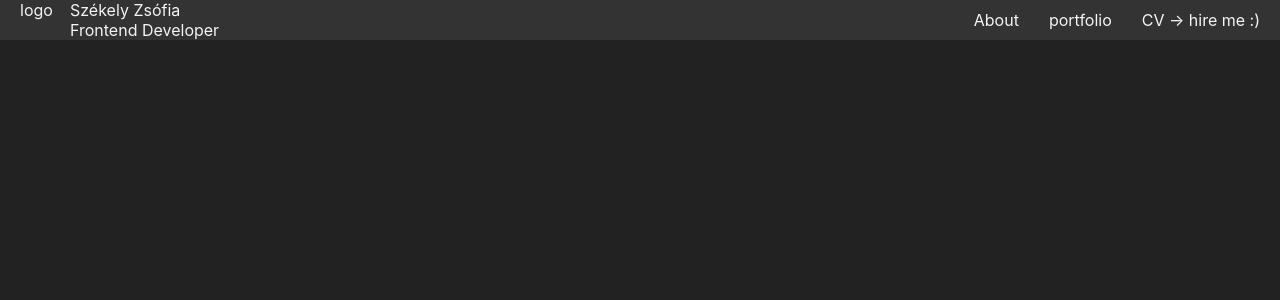
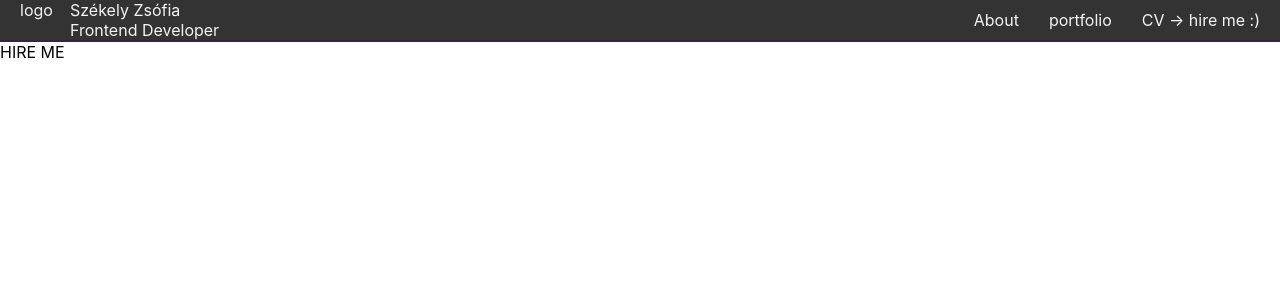
Before and after one commit to Scarlattea/react-course-app, a React (Create React App) app in the folder react-course/: page /hire_me in a window 1280 px wide. Shown: the top 300 px of the page. Built offline with nearby package versions, Linux system fonts and the light colour scheme.

Commit message:
basic routing set

```diff
--- a/react-course/package.json
+++ b/react-course/package.json
@@ -8,6 +8,7 @@
     "@testing-library/user-event": "^13.5.0",
     "react": "^18.2.0",
     "react-dom": "^18.2.0",
+    "react-router-dom": "^6.10.0",
     "react-scripts": "^5.0.1",
     "web-vitals": "^2.1.4"
   },
--- a/react-course/src/App.js
+++ b/react-course/src/App.js
@@ -2,12 +2,13 @@ import logo from './logo.svg';
 import './App.css';
 import Navbar from './components/Navbar/Navbar';
 import GeneralContent from './components/GeneralContent/GeneralContent';
+import { Outlet } from 'react-router-dom';
 
 function App() {
   return (
     <div>
       <Navbar></Navbar>
-      <GeneralContent></GeneralContent>
+      <Outlet/>
     </div>
   );
 }
--- /dev/null
+++ b/react-course/src/PageTwo/PageOne.js
@@ -0,0 +1,15 @@
+import '../App.css';
+import Navbar from '../components/Navbar/Navbar';
+import GeneralContent from '../components/GeneralContent/GeneralContent';
+
+function PageOne() {
+  return (
+    <div>
+      <Navbar></Navbar>
+      <GeneralContent></GeneralContent>
+      <div>MÁSIK OLDAL</div>
+    </div>
+  );
+}
+
+export default PageOne;
--- /dev/null
+++ b/react-course/src/components/HireMe/HireMe.js
@@ -0,0 +1,8 @@
+
+export default function HireMe(props){
+    return(
+        <div className="portfolio-menupage">
+            <div>HIRE ME</div>
+        </div>
+    );
+}
--- a/react-course/src/components/Navbar/Navbar.css
+++ b/react-course/src/components/Navbar/Navbar.css
@@ -8,6 +8,7 @@
   color: #f4f4f4;
   justify-content: space-between;
   padding: 0 20px;
+  border-bottom: 2px solid #3a2247;
 }
 .portfolio-navbar-container .navbar-short-inro-container {
   display: grid;
--- a/react-course/src/components/Navbar/Navbar.scss
+++ b/react-course/src/components/Navbar/Navbar.scss
@@ -7,6 +7,7 @@
     color: #f4f4f4;
     justify-content: space-between;
     padding: 0 20px;
+    border-bottom: 2px solid #3a2247;
     .navbar-short-inro-container{
         display: grid;
         grid-template-columns: 50px 200px;
--- /dev/null
+++ b/react-course/src/components/PortfolioMenuPage/PortfolioMenuPage.js
@@ -0,0 +1,8 @@
+
+export default function PortfoliMenuPage(props){
+    return(
+        <div className="portfolio-menupage">
+            <div>PORTFOLIO MENÜPAGE</div>
+        </div>
+    );
+}
--- a/react-course/src/index.js
+++ b/react-course/src/index.js
@@ -2,12 +2,26 @@ import React from 'react';
 import ReactDOM from 'react-dom/client';
 import './index.css';
 import App from './App';
+import PageOne from './PageTwo/PageOne';
 import reportWebVitals from './reportWebVitals';
+import {RouterProvider ,  createBrowserRouter} from 'react-router-dom';
+import GeneralContent from './components/GeneralContent/GeneralContent';
+import PortfoliMenuPage from './components/PortfolioMenuPage/PortfolioMenuPage';
+import HireMe from './components/HireMe/HireMe';
+
+const router = createBrowserRouter([
+  { path: '/', element: <App/>, children: [
+    {path: '/', element: <GeneralContent/>},
+    {path: 'portfolio_picker', element: <PortfoliMenuPage/>},
+    {path: 'hire_me', element:  <HireMe/>}
+  ]},
+  {path: '/oldalneve', element: <PageOne/>}
+]);
 
 const root = ReactDOM.createRoot(document.getElementById('root'));
 root.render(
   <React.StrictMode>
-    <App />
+    <RouterProvider router={router}/>
   </React.StrictMode>
 );
 
```
Also changed, not shown: 2 other files (tests, documents, lock files or other folders).
